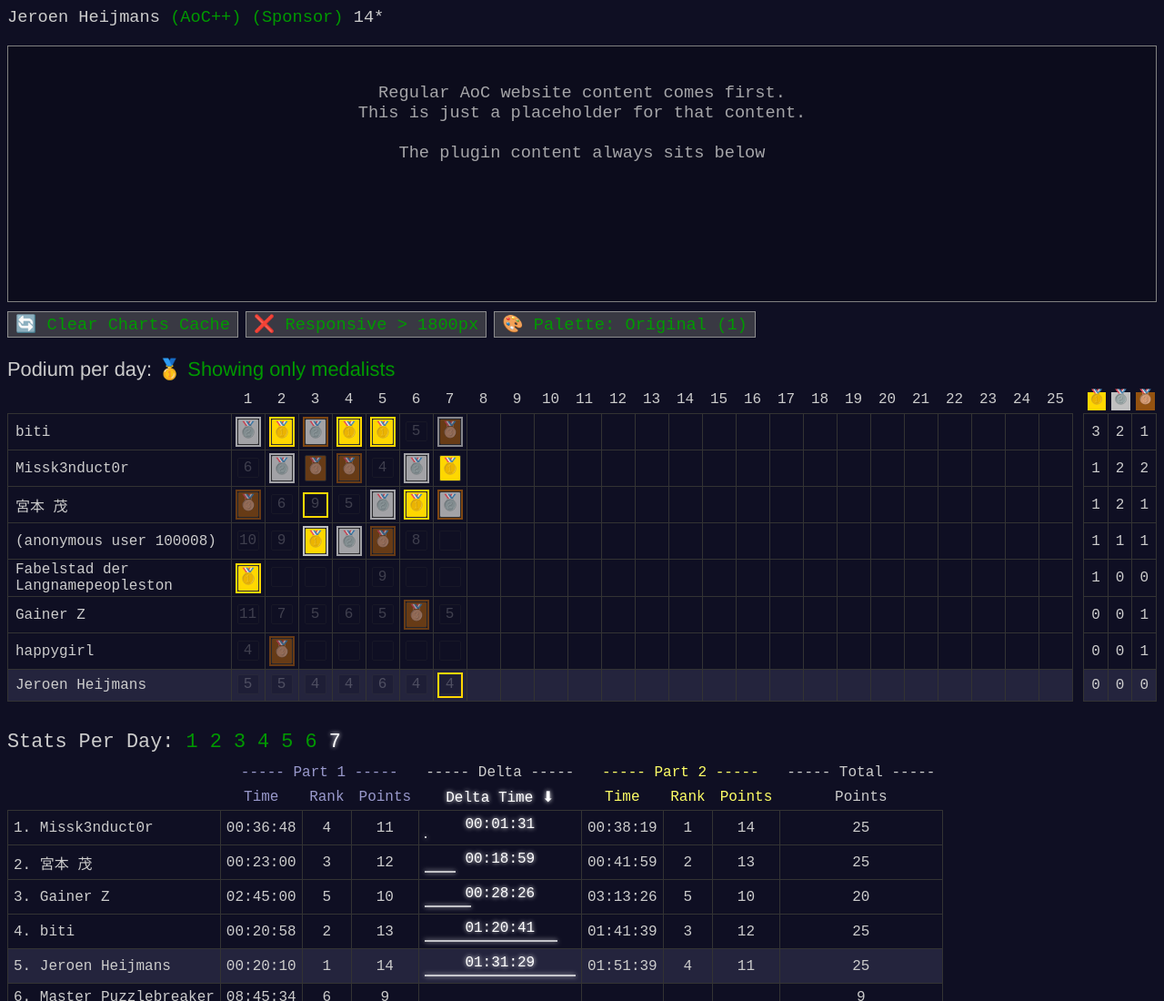
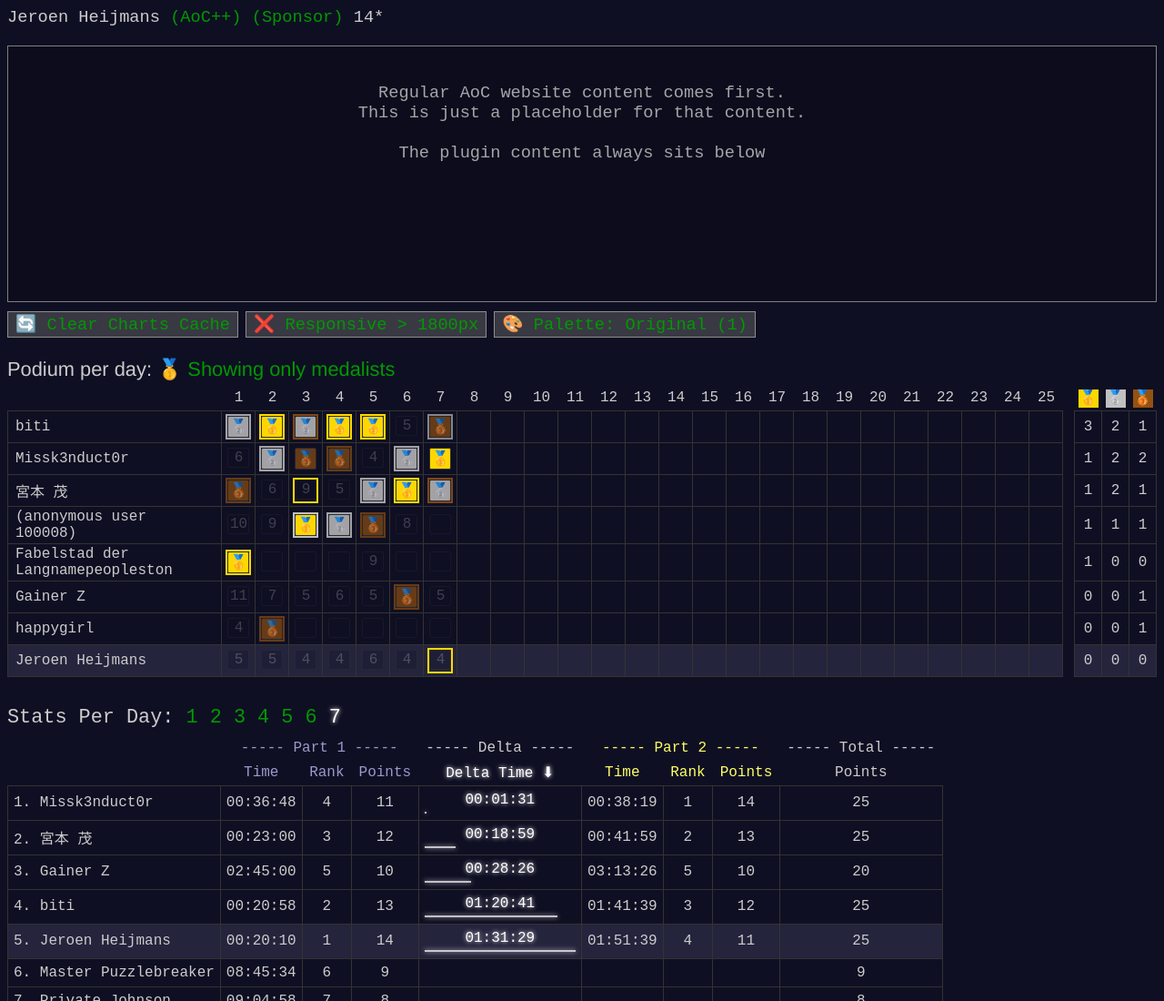
Before and after one commit to jeroenheijmans/advent-of-code-charts, a browser extension: page src/index.html in a window 1280 px wide. Shown: the top 1100 px of the page at 91% size. Drawn offline with nearby package versions, Linux system fonts and the light colour scheme.

Commit message:
Revert "Merge branch 'feature-emojimedal-2-medalsvg' of github.com:rioj7/advent-of-code-charts into rioj7-feature-emojimedal-2-medalsvg"
See #56
See https://github.com/jeroenheijmans/advent-of-code-charts/issues/56#issuecomment-1372885528
See next commit

Reverting the SVG option, since (a) I'm not sure about usage rights of
these SVG's, and (b) I think it's quite an edge case to have a system
with no font that contains these unicode characters.

Instead I will do a follow-up commit to add a few extra fallback fonts
to help older systems find medals anyways.

This reverts commit 41581ccff6f5056538832d6894cd76709126fc5e, reversing
changes made to 77e218f77012dc2e2613241b7db50d251bac5f10.

```diff
--- a/src/index.html
+++ b/src/index.html
@@ -2,7 +2,6 @@
 <html>
     <head>
         <title>Advent of Code Charts</title>
-        <meta charset="UTF-8"/>
         <style>
             /* simulate aoc website */
             body {
--- a/src/js/app.js
+++ b/src/js/app.js
@@ -384,18 +384,11 @@
         return memberStar.getStarMoment.local().format("HH:mm:ss YYYY-MM-DD") + " (local time)";
     }
 
-    let imgURLGoldMedal = "Emojione_1F947-gold.svg";
-    let imgURLSilverMedal = "Emojione_1F948-silver.svg"
-    let imgURLBronzeMedal = "Emojione_1F949-bronze.svg";
 
     function getLeaderboardJson() {
         // 1. Check if dummy data was loaded...
         if (!!aoc.dummyData) {
             console.info("Loading dummyData");
-
-            imgURLGoldMedal = `img/${imgURLGoldMedal}`;
-            imgURLSilverMedal = `img/${imgURLSilverMedal}`;
-            imgURLBronzeMedal = `img/${imgURLBronzeMedal}`;
 
             return new Promise((resolve, reject) => {
                 setTimeout(() => {
@@ -405,9 +398,6 @@
         }
         // 2. Apparently we can use real calls...
         else {
-            imgURLGoldMedal = chrome.runtime.getURL(imgURLGoldMedal);
-            imgURLSilverMedal = chrome.runtime.getURL(imgURLSilverMedal);
-            imgURLBronzeMedal = chrome.runtime.getURL(imgURLBronzeMedal);
             let anchor = document.querySelector("#api_info a");
             if (!!anchor) {
                 let url = anchor.href;
@@ -766,14 +756,7 @@
         }
 
         loadMedalOverview(data) {
-            const addMedal = (n, span) => {
-                if (n > 2) {
-                    span.innerText = `${n}`;
-                    return;
-                }
-                let img = span.appendChild(document.createElement("img"));
-                img.src = n === 0 ? imgURLGoldMedal : n === 1 ? imgURLSilverMedal : n === 2 ? imgURLBronzeMedal : undefined;
-            }
+            const medalHtml = n => n === 0 ? "🥇" : n === 1 ? "🥈" : n === 2 ? "🥉" : `${n}`;
             const medalColor = n => n === 0 ? "gold" : n === 1 ? "silver" : n === 2 ? "#945210" : "rgba(15, 15, 35, 1.0)";
 
             this.medals.title =
@@ -809,7 +792,7 @@
             for (let n = 0; n < podiumLength; n++) {
                 let td = tr.appendChild(document.createElement("td"));
                 let span = td.appendChild(document.createElement("span"));
-                addMedal(n, span);
+                span.innerText = medalHtml(n);
                 span.style.backgroundColor = medalColor(n);
                 span.style.padding = "1px";
                 td.style.padding = "4px";
@@ -850,7 +833,7 @@
                         }
 
                         let span = div.appendChild(document.createElement("span"));
-                        addMedal(secondPuzzlePodiumPlace, span);
+                        span.innerText = medalHtml(secondPuzzlePodiumPlace);
                         span.style.display = "block";
                         span.style.padding = "1px";
                         span.style.borderRadius = "2px";
```
Also changed, not shown: manifest.json, src/img/Emojione_1F947-gold.svg (deleted), src/img/Emojione_1F948-silver.svg (deleted), src/img/Emojione_1F949-bronze.svg (deleted), 2 other files.
